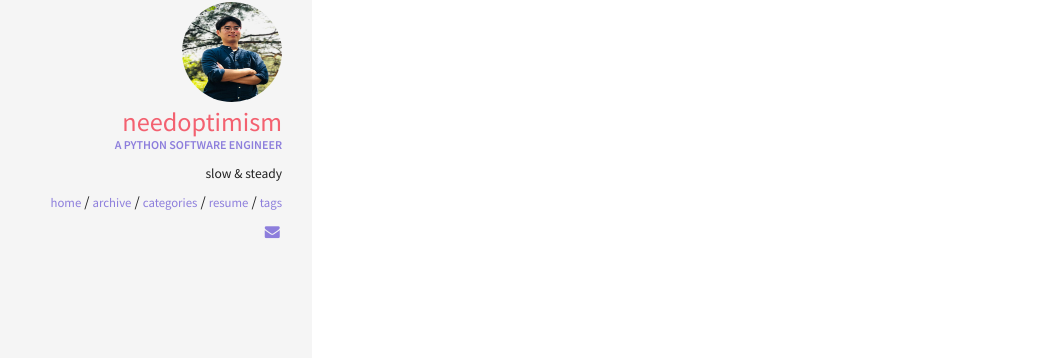
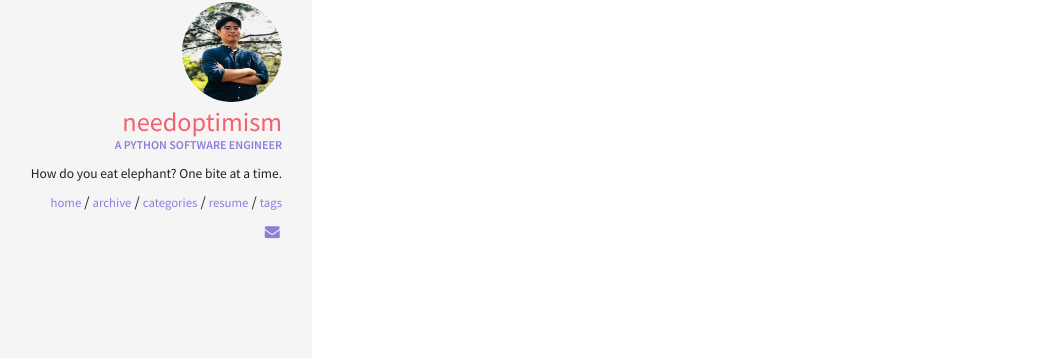
Before and after one commit to needoptimism/needoptimism.github.io, a Jekyll site: the page built from tags.html, in a window 1280 px wide. Shown: the part 287-645 px from the top of the page, without its empty margins (8-1057 px from the left). Built offline with Jekyll 4.4.1, drawn with Linux system fonts in a browser that asks for light colours.

Commit message:
minor modification

```diff
--- a/_config.yml
+++ b/_config.yml
@@ -36,7 +36,7 @@ owner:
   name: needoptimism
   avatar: photo.jpeg
   job: "A Python software engineer"
-  bio: "slow & steady"
+  bio: "How do you eat elephant? One bite at a time."
   email: needoptimism@gmail.com
   disqus-shortname:
   twitter: #username
```
Also changed, not shown: Gemfile.lock, 13 other files.
